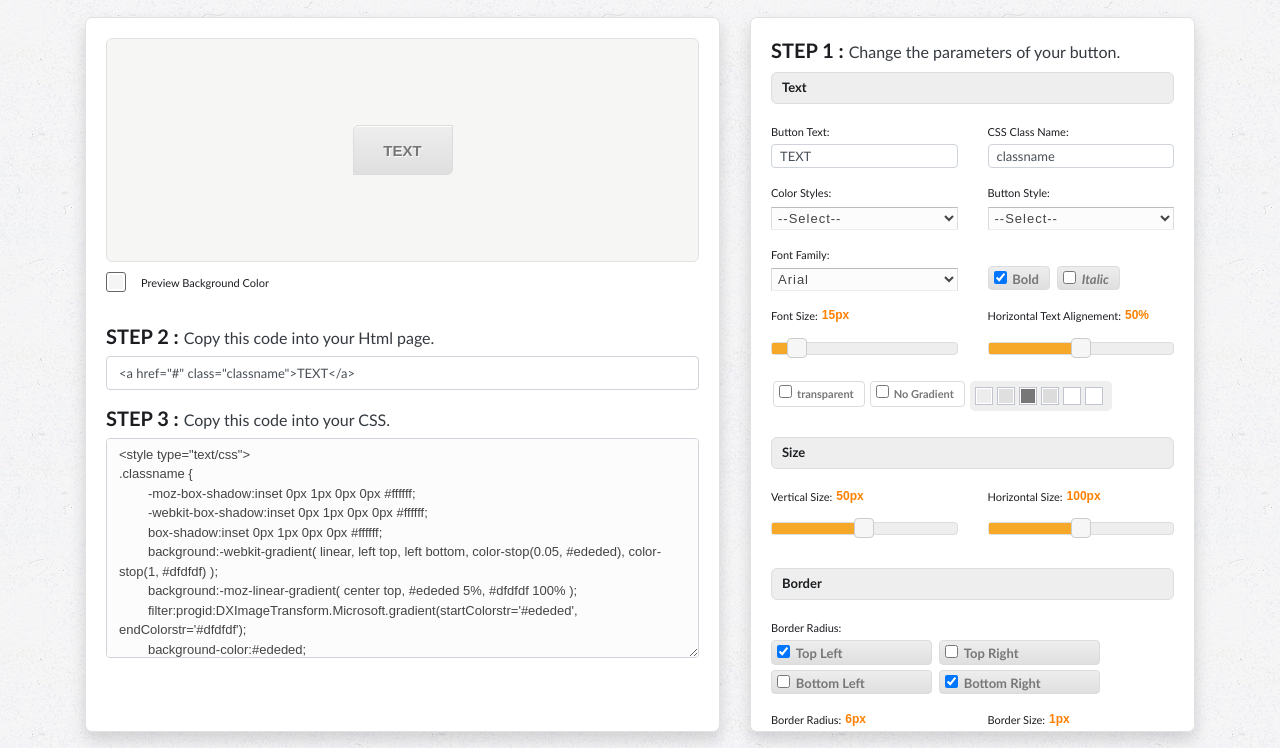
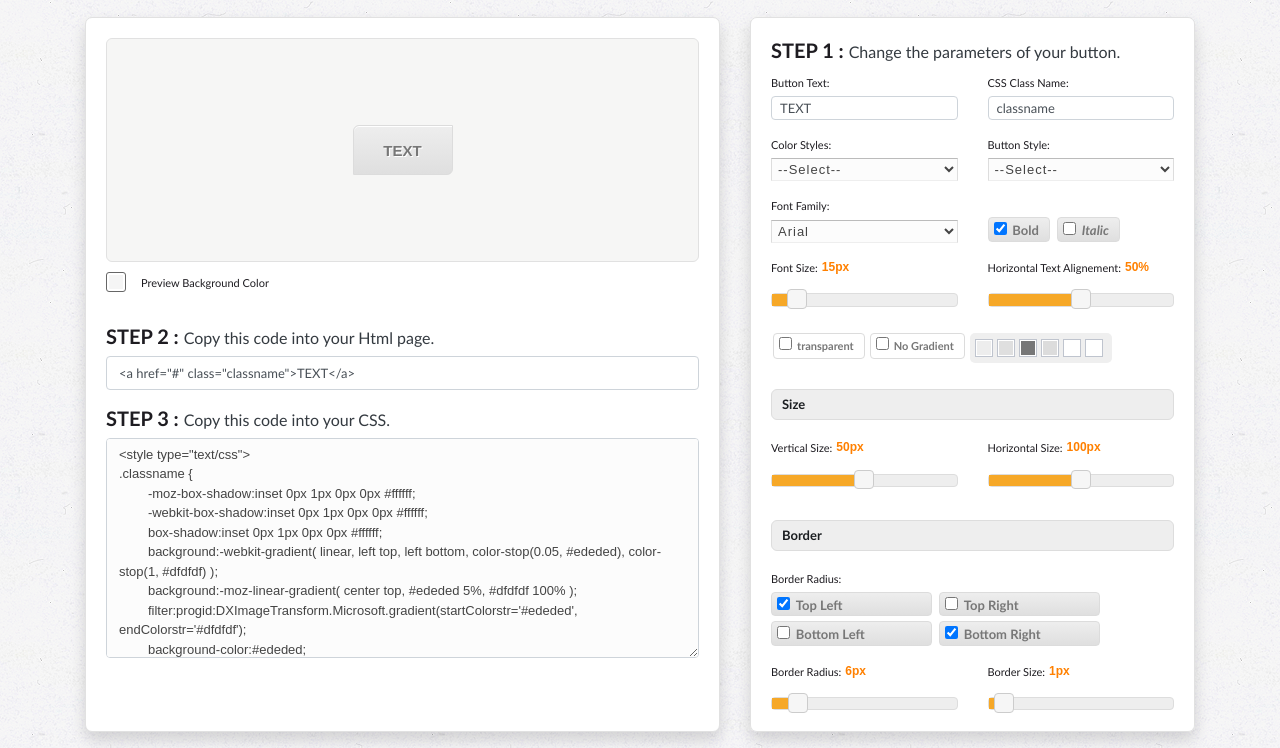
Before and after one commit to AhmedEid3/css-button-generator, a website: page btn-generator.html in a window 1280 px wide. Shown: the part 61-809 px from the top of the page. Drawn offline with Linux system fonts and the light colour scheme.

Commit message:
Delete Title settings-text

```diff
--- a/btn-generator.html
+++ b/btn-generator.html
@@ -97,9 +97,9 @@
 
               <!-- Start settings-text -->
               <div class="settings-text">
-                <div class="alert alert-dark setting-title" role="alert">
+                <!-- <div class="alert alert-dark setting-title" role="alert">
                   Text
-                </div>
+                </div> -->
                 <div class="row align-items-center">
                   <div class="col-6">
                     <div class="form-group">
```
